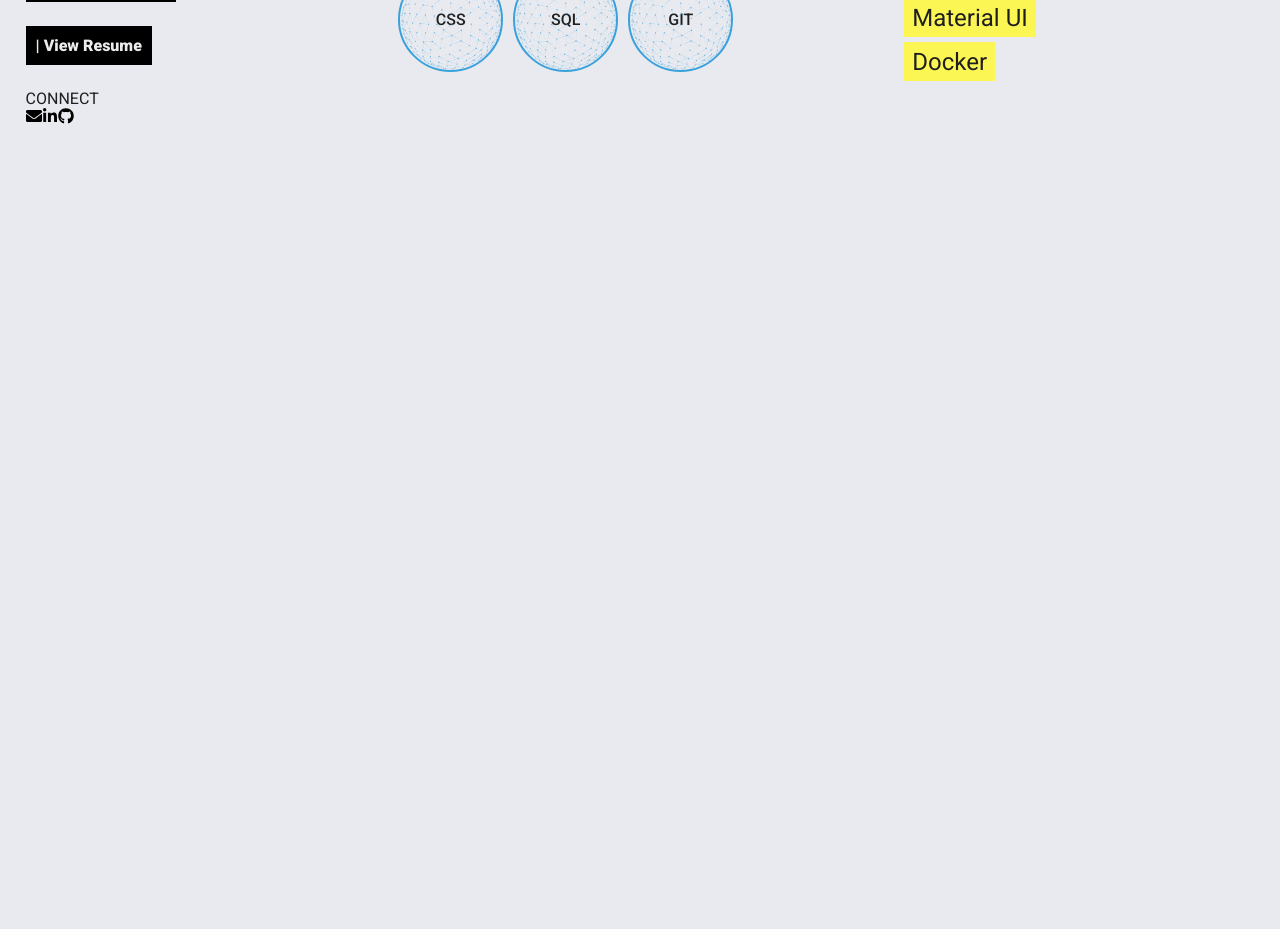
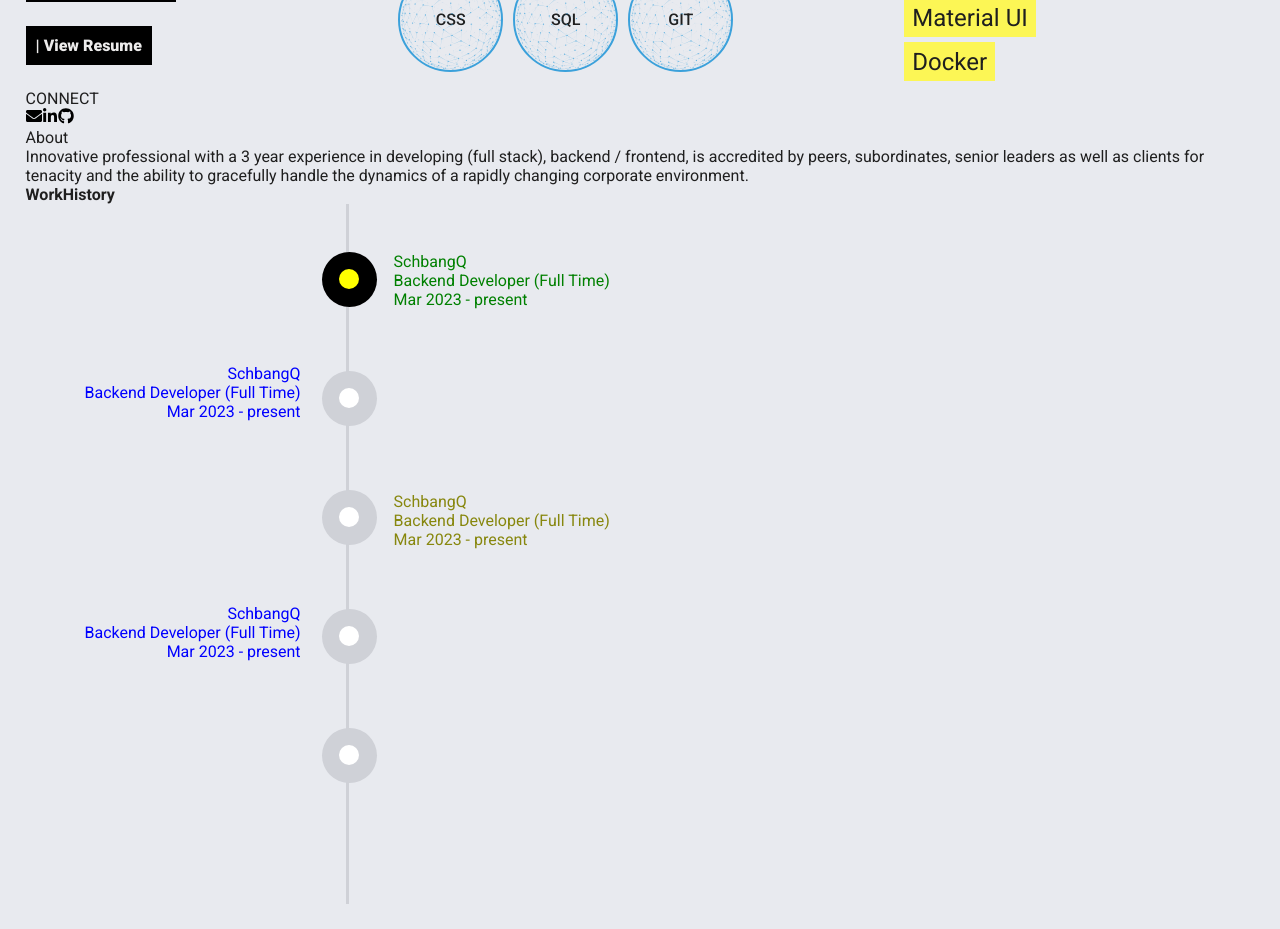
Before and after one commit to JagadeeshTalari/NewPortfolio_V2, a React (Vite) app: page / in a window 1280 px wide. Shown: the part 500-1429 px from the top of the page. Before the commit the page ends 800 px from the top, so only its background shows below. Built offline with nearby package versions, Linux system fonts and the light colour scheme.

Commit message:
Added Work History

```diff
--- a/src/App.jsx
+++ b/src/App.jsx
@@ -1,4 +1,5 @@
 import './App.css'
+import About from './Components/About/About'
 import HeroSection from './Components/HeroSection'
 import Navbar from './Components/Navbar/Navbar'
 import SelfIntroducing from './Components/SelfIntroducing/SelfIntroducing'
@@ -12,6 +13,7 @@ function App() {
    <SelfIntroducing/>
    <HeroSection/>
    </div>
+   <About/>
    </>
   )
 }
--- a/src/Components/About/About.jsx
+++ b/src/Components/About/About.jsx
@@ -0,0 +1,15 @@
+import React from 'react'
+import WorkHistory from './WorkHistory'
+
+const About = () => {
+  return (
+    <div className="about">
+
+    <div>About</div>
+    <p>Innovative professional with a 3 year experience in developing (full stack), backend / frontend, is accredited by peers, subordinates, senior leaders as well as clients for tenacity and the ability to gracefully handle the dynamics of a rapidly changing corporate environment.</p>
+    <WorkHistory/>
+    </div>
+  )
+}
+
+export default About
--- /dev/null
+++ b/src/Components/About/Circles.css
@@ -0,0 +1,28 @@
+.innerCircle{
+    width: 20px;
+    height: 20px;
+    border-radius: 50%;
+    background-color: #fff;
+    position: absolute;
+    left: 17.5px;
+    top: 17.5px;
+}
+
+.circles{
+    width: 55px;
+    height: 55px;
+    border-radius: 50%;
+    background-color: #CFD1D7;
+    position: relative;
+    right: 1.5rem;
+    top: 3rem;
+}
+
+
+.active.circles{
+    background-color: black;
+}
+
+.active .innerCircle{
+    background-color: yellow;
+}
--- /dev/null
+++ b/src/Components/About/Circles.jsx
@@ -0,0 +1,14 @@
+import React from 'react'
+import "./Circles.css"
+
+const Circles = ({activeClass="inactive"}) => {
+    return (
+        <>
+            <div className={`${activeClass} circles`}>
+                <div className={`${activeClass} innerCircle`}></div>
+            </div>
+        </>
+    )
+}
+
+export default Circles
--- /dev/null
+++ b/src/Components/About/WorkHistory.css
@@ -0,0 +1,46 @@
+.workHistorLine{
+    width: 3px;
+    height: 700px;
+    background-color: #CFD1D7;
+    display: flex;
+    flex-direction: column;
+    gap: 4rem;
+    position: relative;
+    z-index: -1;
+    left: 20rem;
+
+}
+
+.workDetails{
+    width: max-content;
+}
+
+.workHistorLine .workDetails:nth-child(2){
+    color: green;
+    position: absolute;
+    left: 3rem;
+    top: 3rem;
+}
+
+.workHistorLine .workDetails:nth-child(4){
+    color: blue;
+    position: absolute;
+    right: 3rem;
+    top: 10rem;
+    text-align: right;
+}
+
+.workHistorLine .workDetails:nth-child(6){
+    color: rgb(135, 135, 14);
+    position: absolute;
+    left: 3rem;
+    top: 18rem;
+}
+
+.workHistorLine .workDetails:nth-child(8){
+    color: blue;
+    position: absolute;
+    right: 3rem;
+    top: 25rem;
+    text-align: right;
+}
--- a/src/Components/About/WorkHistory.jsx
+++ b/src/Components/About/WorkHistory.jsx
@@ -0,0 +1,40 @@
+import React from 'react'
+import "./WorkHistory.css"
+import Circles from './circles'
+
+const WorkHistory = () => {
+  return (
+    <div>
+        <h4>WorkHistory</h4>
+        <div className="workHistorLine">
+          <Circles activeClass="active"/>
+          <div className='workDetails'>
+            <p>SchbangQ</p>
+            <p>Backend Developer (Full Time)</p>
+            <p>Mar 2023 - present</p>
+          </div>
+          <Circles/>
+          <div className='workDetails'>
+            <p>SchbangQ</p>
+            <p>Backend Developer (Full Time)</p>
+            <p>Mar 2023 - present</p>
+          </div>
+          <Circles/>
+          <div className='workDetails third'>
+            <p>SchbangQ</p>
+            <p>Backend Developer (Full Time)</p>
+            <p>Mar 2023 - present</p>
+          </div>
+          <Circles/>
+          <div className='workDetails third'>
+            <p>SchbangQ</p>
+            <p>Backend Developer (Full Time)</p>
+            <p>Mar 2023 - present</p>
+          </div>
+          <Circles/>
+        </div>
+    </div>
+  )
+}
+
+export default WorkHistory
```
